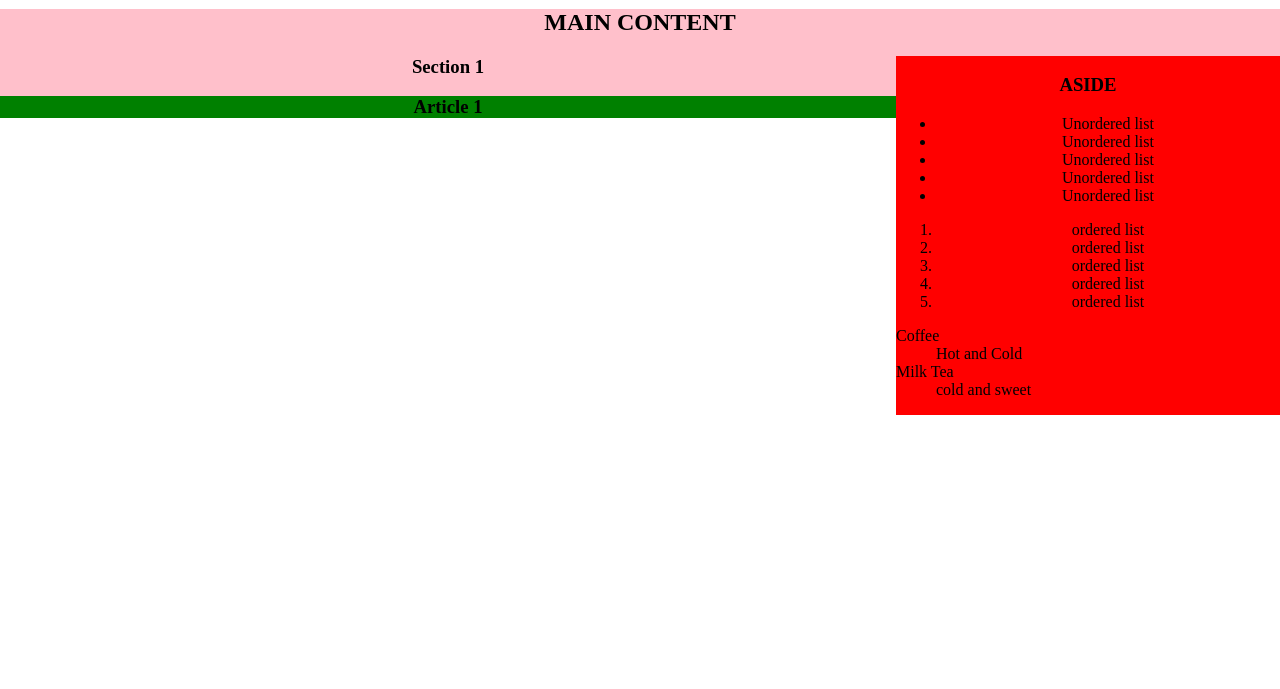
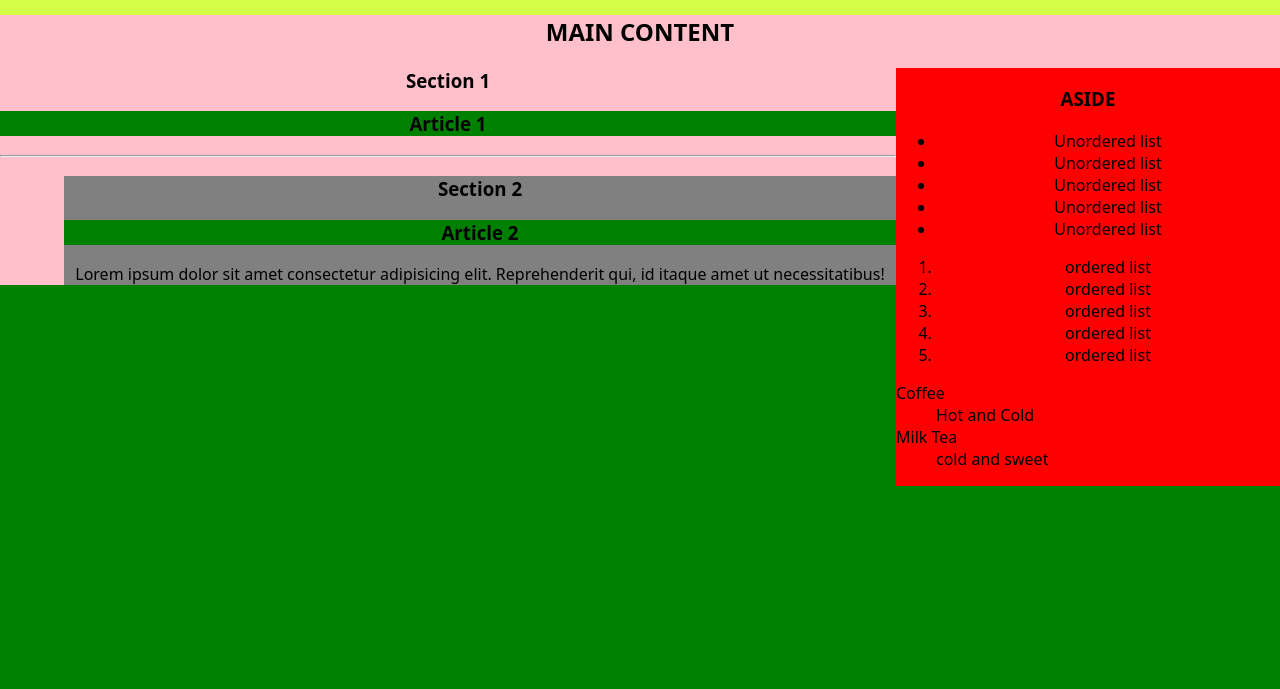
Before and after one commit to newviex/ASA-BasicLayout-SemanticElement, a plain HTML site: page index.html in a window 1280 px wide. Shown: the part 111-800 px from the top of the page. Drawn offline with Linux system fonts and the light colour scheme.

Commit message:
add roboto google font & add section 2 - Work in Progress

```diff
--- a/index.html
+++ b/index.html
@@ -1,9 +1,13 @@
 <!DOCTYPE html>
-<html lang="en">
+<html style="background-color: green;" lang="en">
   <head>
     <meta charset="UTF-8" />
     <meta http-equiv="X-UA-Compatible" content="IE=edge" />
     <meta name="viewport" content="width=device-width, initial-scale=1.0" />
+    <link rel="preconnect" href="https://fonts.googleapis.com">
+    <link rel="preconnect" href="https://fonts.gstatic.com" crossorigin>
+    <link href="https://fonts.googleapis.com/css2?family=Roboto:ital@1&display=swap" rel="stylesheet">
+    <link rel="stylesheet" href="/style.css">
     <title>Basic Semantic Layout Exercise</title>
     <style>
       .nav__link {
@@ -12,7 +16,7 @@
       }
     </style>
   </head>
-  <body style="padding: 0; margin: 0; text-align: center;">
+  <body style="padding: 0; margin: 0; text-align: center; background-color: rgb(212, 255, 70);">
     <!--*************** HEADER SECTION ***************-->
     <header style="background-color: blue; padding: 0; margin: 0;">
       <h1>HEADER</h1>
@@ -64,12 +68,19 @@
         <h3>Article 1</h3>
        </article>
     </section>
+    <hr>
 
       <!--****** SECTION 2 *******-->
+      <section style="background-color: gray; height: 20%; margin: 0 5%;">
+         <h3>Section 2</h3>
+        <!-- ARTICLE 2 -->
+          <h3 id="article2">Article 2</h3>
+          <p>Lorem ipsum dolor sit amet consectetur adipisicing elit. Reprehenderit qui, id itaque amet ut necessitatibus!</p>
 
-      <!-- ARTICLE 1 -->
+      </section>
 
-      <!--****** SECTION 2 *******-->
+
+      <!--****** SECTION 3 *******-->
 
       <!-- ARTICLE -->
     </main>
--- /dev/null
+++ b/style.css
@@ -0,0 +1,6 @@
+body{
+    font-family: system-ui, -apple-system, BlinkMacSystemFont, 'Segoe UI', Roboto, Oxygen, Ubuntu, Cantarell, 'Open Sans', 'Helvetica Neue', sans-serif;
+}
+#article2{
+    background-color: green;
+}
```
Also changed, not shown: 1 other file.
